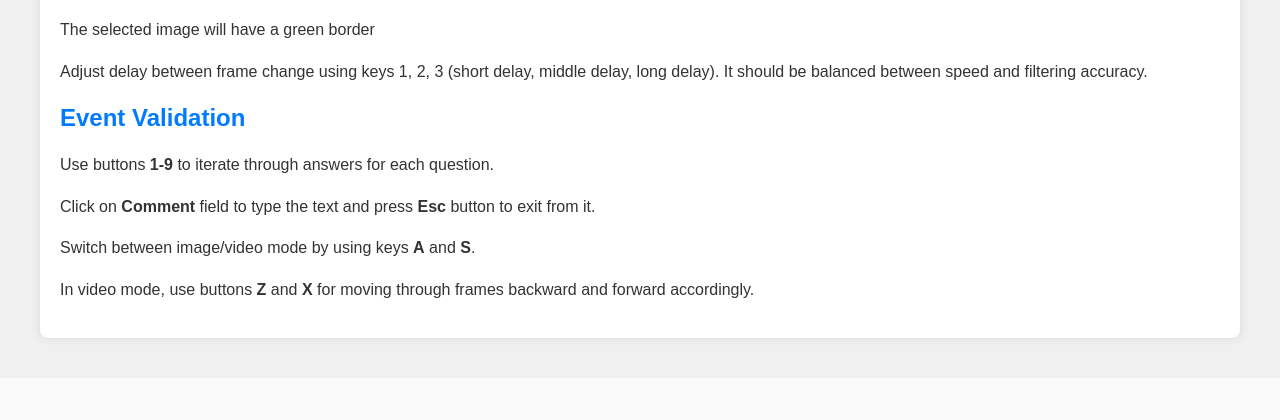
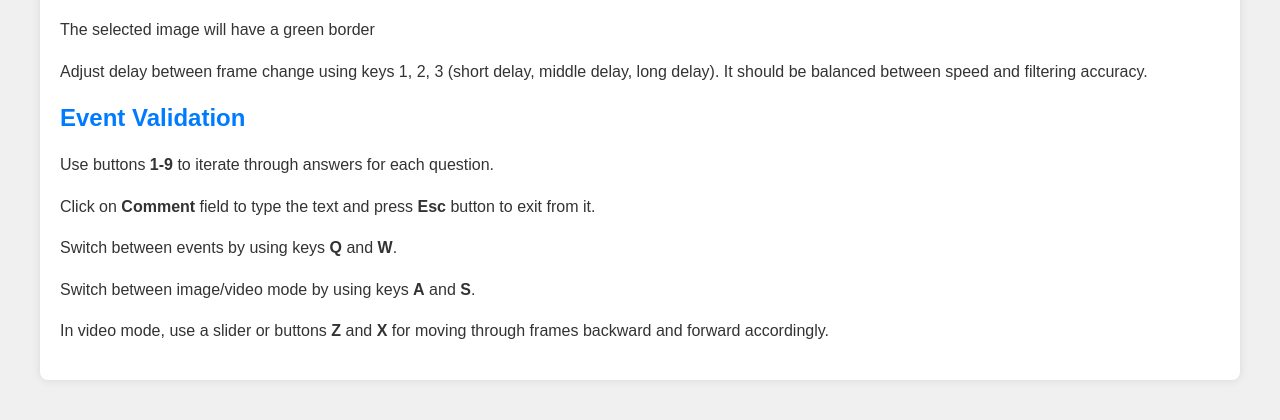
Before and after one commit to vovaxnz/annotation_tool, a Python web app: template templates/how.html in a window 1280 px wide. Shown: the part 1301-1721 px from the top of the page. Before the commit the page ends 1644 px from the top, so only its background shows below. Run offline with Jinja, Linux system fonts and the light colour scheme; the template is opened without the code that fills it, so the values that code supplies are empty.

Commit message:
Update how.html

```diff
--- a/templates/how.html
+++ b/templates/how.html
@@ -113,10 +113,13 @@
         Click on <strong>Comment</strong> field to type the text and press <strong>Esc</strong> button to exit from it.
     </p>
     <p>
+        Switch between events by using keys <strong>Q</strong> and <strong>W</strong>.
+    </p>
+    <p>
         Switch between image/video mode by using keys <strong>A</strong> and <strong>S</strong>.
     </p>
     <p>
-        In video mode, use buttons <strong>Z</strong> and <strong>X</strong> for moving through frames backward and forward accordingly.
+        In video mode, use a slider or buttons <strong>Z</strong> and <strong>X</strong> for moving through frames backward and forward accordingly.
     </p>
 
     </div>
```
